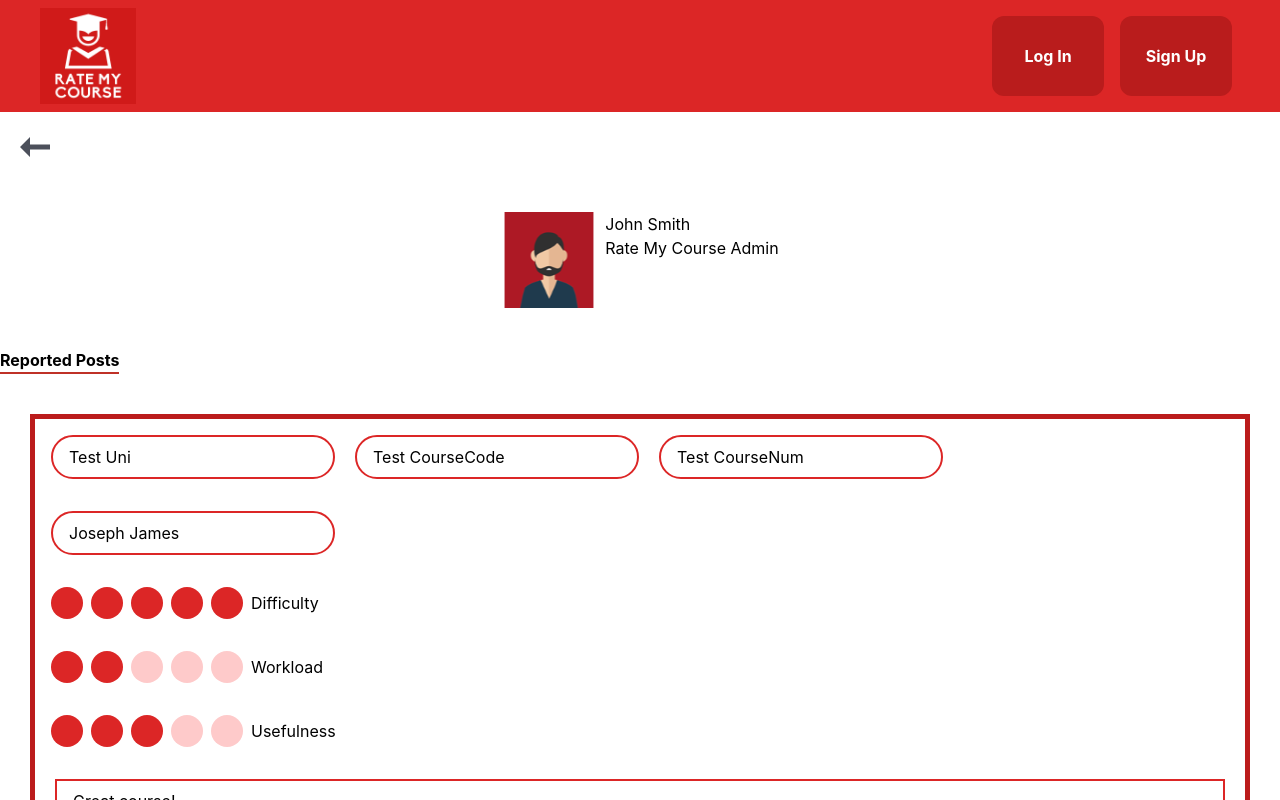
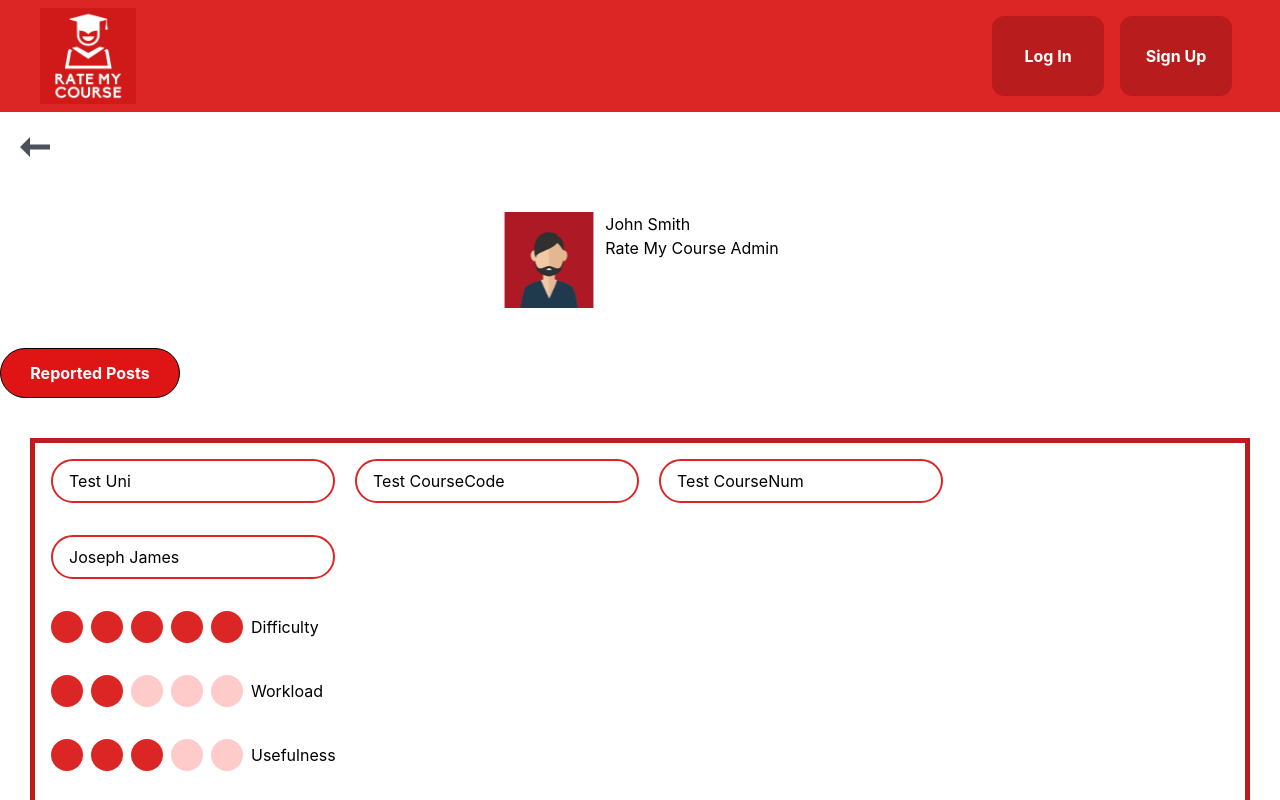
Before and after one commit to mrmallam/Rate_My_Course, a React (Create React App) app in the folder Frontend/rate_my_course/: page /AdminPage in a window 1280 px wide. Shown: the top 800 px of the page. Built offline with nearby package versions, Linux system fonts and the light colour scheme; no server answers.

Commit message:
button styling

```diff
--- a/Frontend/rate_my_course/src/styles/MyReviews.css
+++ b/Frontend/rate_my_course/src/styles/MyReviews.css
@@ -44,10 +44,32 @@
 
 .nav-bar-item {
     cursor: pointer;
+    border-radius: 55px;
+    height: 50px;
+    width: 180px;
+    display: flex;
+    justify-content: center;
+    align-items: center;
+    border: 1px solid black;
+}
+
+@media (max-width: 640px) {
+    .nav-bar-item {
+      zoom: 0.76;
+      width: 150px;
+    }
+}
+
+.nav-bar-item:hover {
+    background-color: rgb(206, 28, 28);
+    box-shadow: 0px 15px 20px rgb(186, 20, 20);
+    color: #fff;
 }
 
 .nav-bar-item.active2 {
-    border-bottom: 2px solid #BF3127;
+    /* border-bottom: 2px solid #BF3127;  */
+    background-color: rgb(223, 21, 21);
+     color: #fff;
 }
 
 .new-review-button {
```
